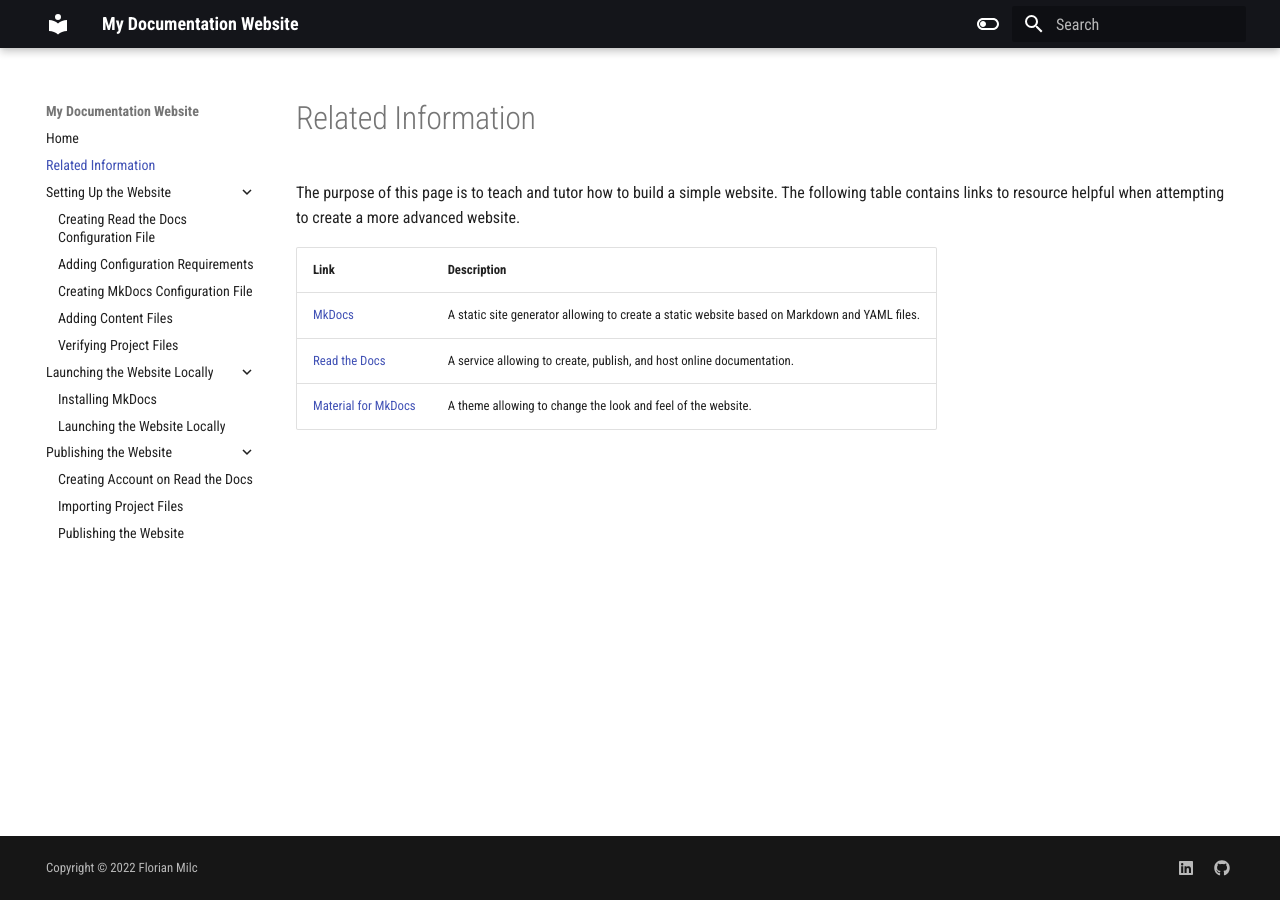
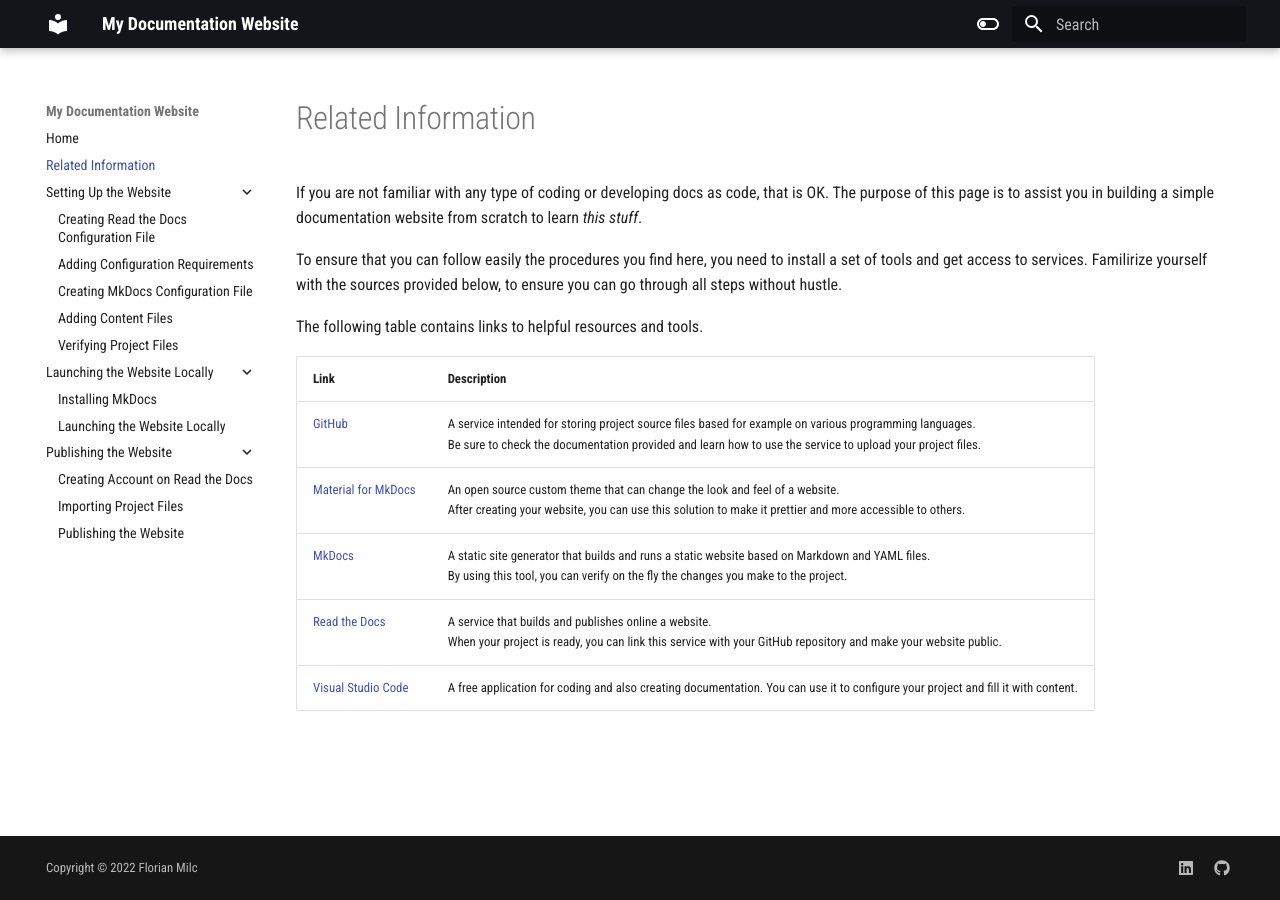
Before and after one commit to florianmilc/rtd-mkdocs, an MkDocs documentation site: the page built from docs/related_info.md, in a window 1280 px wide. Built offline with MkDocs 1.6.1 and Material for MkDocs 9.7.7, drawn with Linux system fonts in a browser that asks for light colours.

Commit message:
FLRK-0001: Update the Related Information Section

```diff
--- a/docs/related_info.md
+++ b/docs/related_info.md
@@ -1,10 +1,17 @@
 # Related Information
 
-The purpose of this page is to teach and tutor how to build a simple website.
-The following table contains links to resource helpful when attempting to create a more advanced website.
+If you are not familiar with any type of coding or developing docs as code, that is OK.
+The purpose of this page is to assist you in building a simple documentation website from scratch to learn _this stuff_.
+
+To ensure that you can follow easily the procedures you find here, you need to install a set of tools and get access to services.
+Familirize yourself with the sources provided below, to ensure you can go through all steps without hustle.
+
+The following table contains links to helpful resources and tools.
 
 |Link|Description|
 |-|-|
-|[MkDocs](https://www.mkdocs.org/)|A static site generator allowing to create a static website based on Markdown and YAML files.|
-|[Read the Docs](https://readthedocs.org/)|A service allowing to create, publish, and host online documentation.|
-|[Material for MkDocs](https://squidfunk.github.io/mkdocs-material/)|A theme allowing to change the look and feel of the website.|
+|[GitHub](https://GitHub.com)|A service intended for storing project source files based for example on various programming languages.</br>Be sure to check the documentation provided and learn how to use the service to upload your project files.|
+|[Material for MkDocs](https://squidfunk.github.io/mkdocs-material/)|An open source custom theme that can change the look and feel of a website.</br>After creating your website, you can use this solution to make it prettier and more accessible to others.|
+|[MkDocs](https://www.mkdocs.org/)|A static site generator that builds and runs a static website based on Markdown and YAML files.</br>By using this tool, you can verify on the fly the changes you make to the project.|
+|[Read the Docs](https://readthedocs.org/)|A service that builds and publishes online a website.</br>When your project is ready, you can link this service with your GitHub repository and make your website public.|
+|[Visual Studio Code](https://code.visualstudio.com)|A free application for coding and also creating documentation. You can use it to configure your project and fill it with content.|
```
